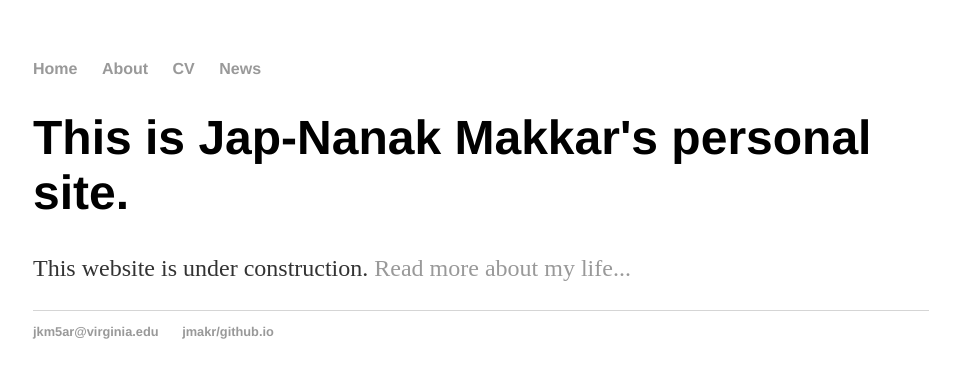
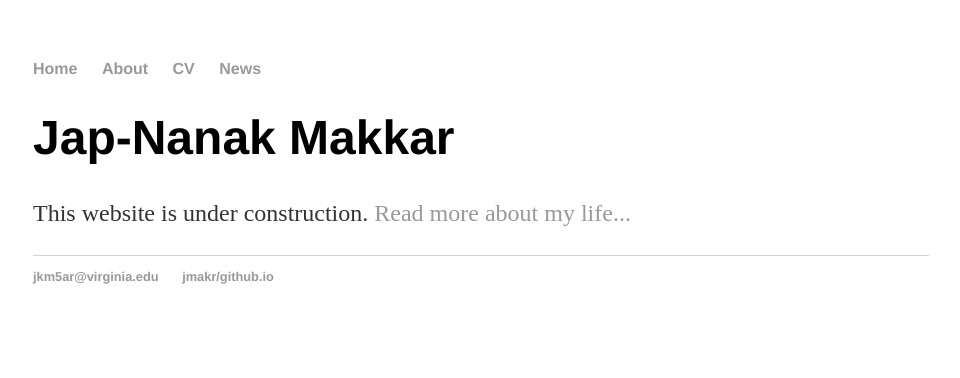
Before and after one commit to jmakr/jmakr.github.io, a Jekyll site: the page built from index.html, in a window 1280 px wide. Shown: the top 378 px of the page, without its empty margins (159-1119 px from the left). Built offline with Jekyll 4.4.1, drawn with Linux system fonts in a browser that asks for light colours.

Commit message:
Update index.html

```diff
--- a/index.html
+++ b/index.html
@@ -3,6 +3,6 @@ layout: default
 title: Hank Quinlan, Horrible Cop
 ---
 <div class="blurb">
-	<h1>This is Jap-Nanak Makkar's personal site.</h1>
+	<h1>Jap-Nanak Makkar</h1>
 	<p>This website is under construction. <a href="/about">Read more about my life...</a></p>
 </div>
```
